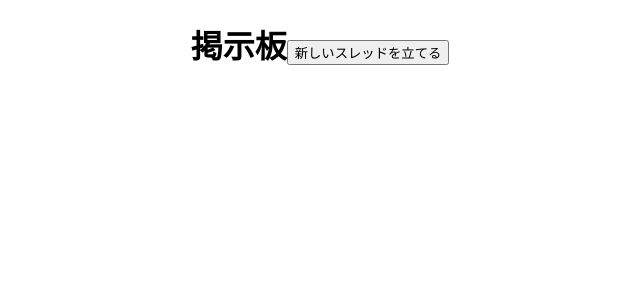
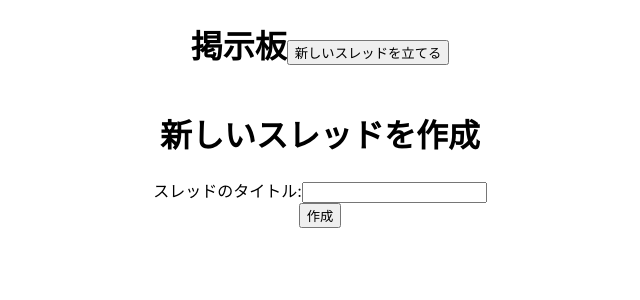
Before and after one commit to kkkanata/React.js-Raylway, a React (Create React App) app: page /thread/new in a window 1280 px wide. Before the commit this address had no page. Shown: the top 300 px of the page, without its empty margins (320-960 px from the left). Built offline with nearby package versions, Linux system fonts and the light colour scheme.

Commit message:
createThread更新

```diff
--- a/src/App.js
+++ b/src/App.js
@@ -1,6 +1,7 @@
 import React from 'react';
 import { BrowserRouter as Router, Routes, Route } from 'react-router-dom';
 import ViewThreads from './components/viewThreads';
+import CreateThread from './components/createThread';
 import GoToCreateThreadButton from './components/goToCreateThreadButton';
 import './App.css';
 
@@ -12,7 +13,7 @@ const App = () => {
         <GoToCreateThreadButton className='inline-tag' />
         <Routes>
           <Route path="/" element={<ViewThreads />} />
-          {/* 他のルートもここに追加できます */}
+          <Route path="/thread/new" element={<CreateThread />} />
         </Routes>
       </div>
     </Router>
--- /dev/null
+++ b/src/components/createThread.js
@@ -0,0 +1,44 @@
+import React, { useState } from 'react';
+import axios from 'axios';
+
+const CreateThread = () => {
+  const [threadTitle, setThreadTitle] = useState('');
+
+  const handleTitleChange = (e) => {
+    setThreadTitle(e.target.value);
+  };
+
+  const handleSubmit = async () => {
+    try {
+      // スレッドを作成するためのデータを準備
+      const postData = {
+        title: threadTitle,
+      };
+
+      // SwaggerHub APIにPOSTリクエストを送信
+      const response = await axios.post(
+        'https://2y6i6tqn41.execute-api.ap-northeast-1.amazonaws.com/threads',
+        postData
+      );
+
+      // リクエストが成功した場合の処理
+      console.log('新しいスレッドを作成:', response.data);
+    } catch (error) {
+      // リクエストが失敗した場合の処理
+      console.error('エラー:', error);
+    }
+  };
+
+  return (
+    <div>
+      <h1>新しいスレッドを作成</h1>
+      <div>
+        <label htmlFor="threadtitle">スレッドのタイトル:</label>
+        <input type="text" id="threadtitle" value={threadTitle} onChange={handleTitleChange} />
+      </div>
+      <button onClick={handleSubmit}>作成</button>
+    </div>
+  );
+};
+
+export default CreateThread;
```
